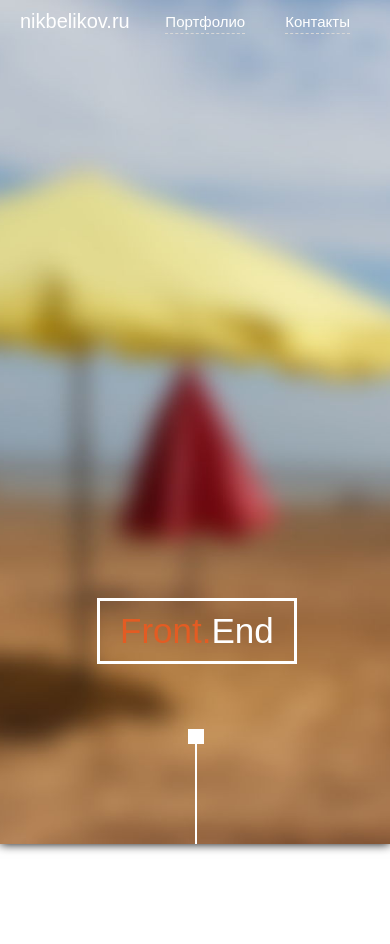
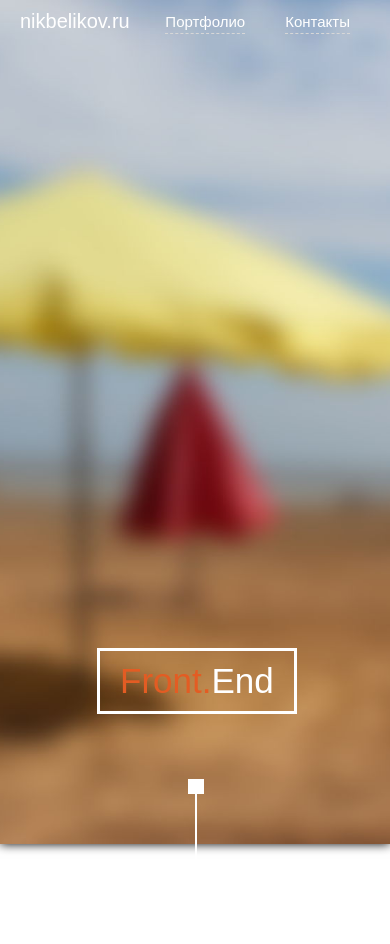
Before and after one commit to nikbelikov/nikbelikov.ru, a PHP site: page / in a window 390 px wide; the page is wider, and only the part inside the window is pictured. Run offline with PHP 8.4, Linux system fonts and the light colour scheme; some libraries are stand-ins or nearby versions.

Commit message:
meta, responsive

```diff
--- a/index.php
+++ b/index.php
@@ -6,7 +6,7 @@
 	<meta name="keywords" content="" />
 	<meta name="description" content="" />
 
-	<meta name="viewport" content="width=device-width>
+	<meta name="viewport" content="width=500px, user-scalable=no">
 
 	<link rel="stylesheet" href="css/lib/font-awesome.min.css" type="text/css" media="screen, projection" />
 	<link rel="stylesheet" href="css/lib/jquery.mCustomScrollbar.css" type="text/css" media="screen, projection" />
--- a/sass/style.sass
+++ b/sass/style.sass
@@ -397,7 +397,7 @@ textarea
 	color: $grey
 	float: right
 
-@media (max-width: 1200px)
+/* @media (max-width: 1200px)
 	#contacts
 		width: auto
 
@@ -406,4 +406,16 @@ textarea
 			margin-left: 0 !important
 
 			&:after
-				display: none !important
+				display: none !important */
+
+@media (max-width: 640px)
+	#icon-angle-down,
+	#icon-refresh
+		display: none
+
+	#wrapper
+		#content
+			.frontend
+				bottom: 130px
+			.vert-line
+				bottom: -50px
```
Also changed, not shown: css/style.css.
